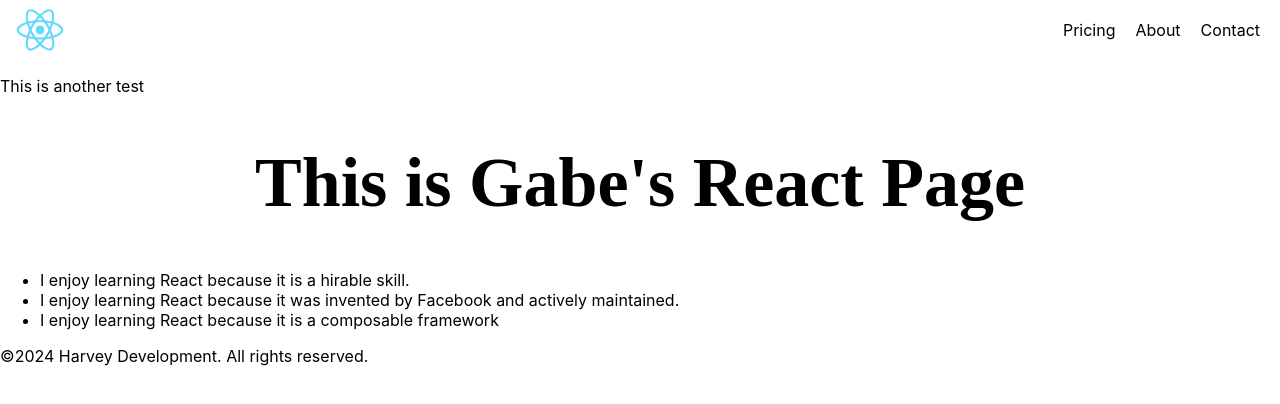
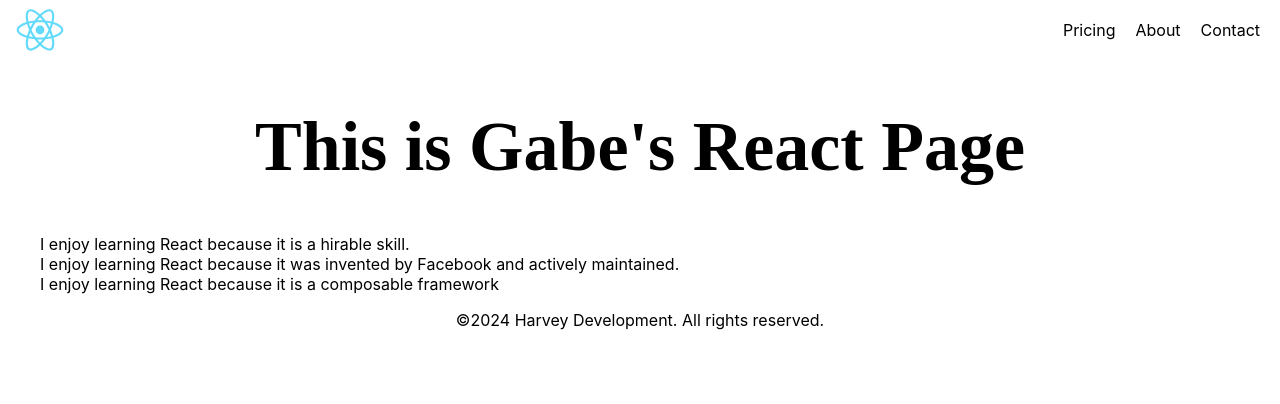
Before and after one commit to gabeharvey/Custom-Components-React, a React (Create React App) app: page / in a window 1280 px wide. Shown: the top 404 px of the page. Built offline with nearby package versions, Linux system fonts and the light colour scheme; the HTML template or start-up script is replaced by a standard one.

Commit message:
Code cleanup throughout

```diff
--- a/src/App.css
+++ b/src/App.css
@@ -63,3 +63,12 @@
   justify-content: center;
   font-size: 70px;
 }
+
+footer {
+  display: flex;
+  justify-content: center;
+}
+
+.main-list {
+  list-style: none;
+}
--- a/src/Home.jsx
+++ b/src/Home.jsx
@@ -1,18 +1,11 @@
 import React from "react";
 import "./App.css";
-
-function Test () {
-    return (
-        <p>This is another test</p>
-    )
-}
 
 function Home () {
     return (
         <div>
-            <Test />
             <h1 className='main-header'>This is Gabe's React Page</h1>
-            <ul>
+            <ul className="main-list">
                 <li>I enjoy learning React because it is a hirable skill.</li>
                 <li>I enjoy learning React because it was invented by Facebook and actively maintained.</li>
                 <li>I enjoy learning React because it is a composable framework</li>
```
